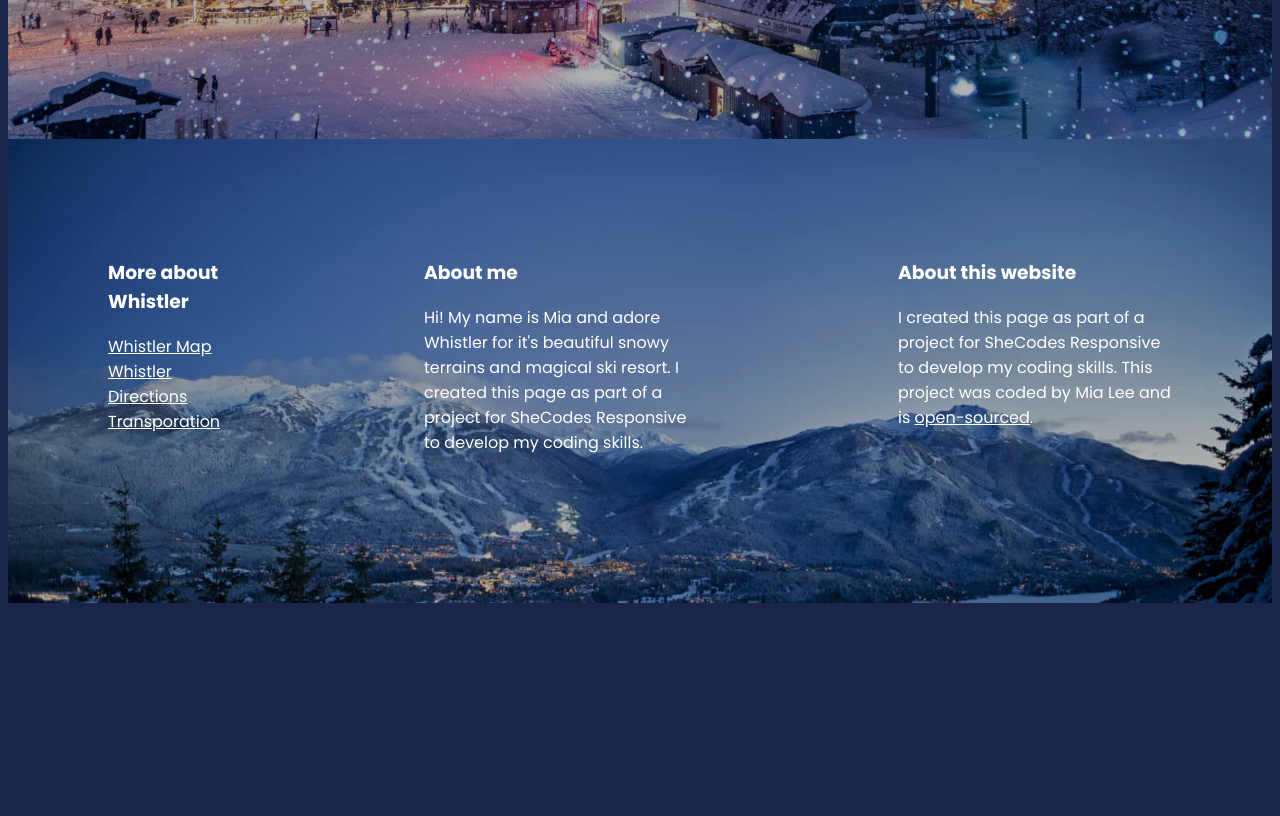
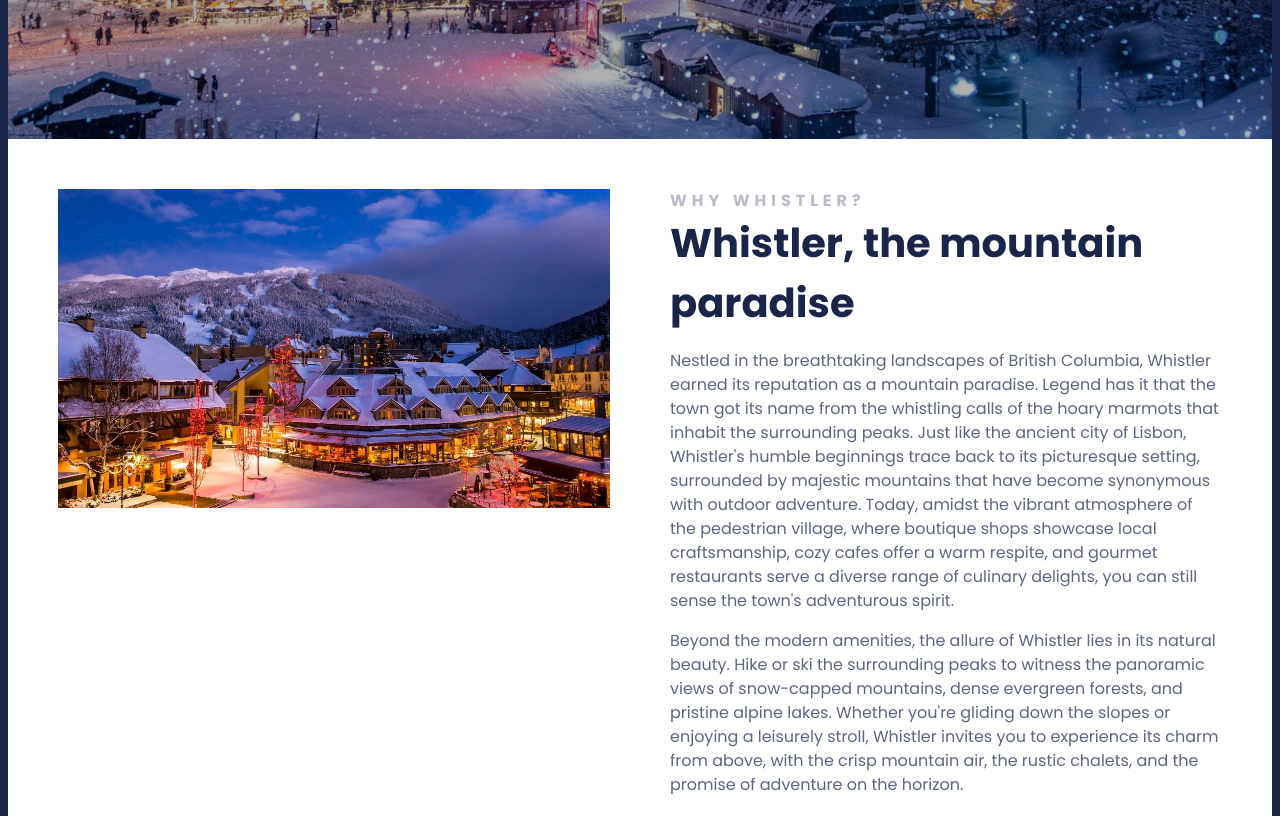
Before and after one commit to lmiya9/Travel-Project, a plain HTML site: page index.htm in a window 1280 px wide. Shown: the part 580-1396 px from the top of the page. Before the commit the page ends 1191 px from the top, so only its background shows below. Drawn offline with Linux system fonts and the light colour scheme.

Commit message:
main section added

```diff
--- a/index.htm
+++ b/index.htm
@@ -20,21 +20,42 @@
         <h2>North America's largest ski resort</h2>
         <a href="#more">Learn more</a>
       </header>
+  <main>
+        <section class="grid grid-2-columns">
+          <div>
+            <img
+              src="images/whistler-village.jpeg"
+              alt="Whistler Village"
+              class="img-responsive"
+            />
+          </div>
+          <div>
+            <h2>Why Whistler?</h2>
+            <h3>Whistler, the mountain paradise</h3>
+<p>
+  Nestled in the breathtaking landscapes of British Columbia, Whistler earned its reputation as a mountain paradise. Legend has it that the town got its name from the whistling calls of the hoary marmots that inhabit the surrounding peaks. Just like the ancient city of Lisbon, Whistler's humble beginnings trace back to its picturesque setting, surrounded by majestic mountains that have become synonymous with outdoor adventure. Today, amidst the vibrant atmosphere of the pedestrian village, where boutique shops showcase local craftsmanship, cozy cafes offer a warm respite, and gourmet restaurants serve a diverse range of culinary delights, you can still sense the town's adventurous spirit.
+</p>
+<p>
+  Beyond the modern amenities, the allure of Whistler lies in its natural beauty. Hike or ski the surrounding peaks to witness the panoramic views of snow-capped mountains, dense evergreen forests, and pristine alpine lakes. Whether you're gliding down the slopes or enjoying a leisurely stroll, Whistler invites you to experience its charm from above, with the crisp mountain air, the rustic chalets, and the promise of adventure on the horizon.
+</p>
+          </div>
+        </section>
+  </main>
       <footer>
-        <div class="boxes">
-        <div class="box"><h3>More about Whistler</h3>
+        <section class="grid grid-3-columns-with-first-narrow">
+        <div><h3>More about Whistler</h3>
         <ul>
           <li><a href="#" target="_blank">Whistler Map</a></li>
           <li><a href="#" target="_blank">Whistler Directions</a></li>
           <li><a href="#" target="_blank">Transporation</a></li>
         </ul>
         </div>
-        <div class="box"> <h3>About me</h3>
-         <p>Hi! My name is Mia and adore Whistler for it's beautiful snowy terrains and magical ski resort. I created this page as part of a project for SheCodes Responsive to develop my coding skills.</p></div>
-        <div class="box"><h3>About this website </h3>
+        <div> <h3>About me</h3>
+         <p>Hi! My name is Mia and I adore Whistler for it's beautiful snowy terrains and magical ski resort. I created this page as part of a project for SheCodes Responsive to develop my coding skills.</p></div>
+        <div><h3>About this website </h3>
         <p>I created this page as part of a project for SheCodes Responsive to develop my coding skills.
           This project was coded by Mia Lee and is <a href="https://github.com/lmiya9/Travel-Project" target="_blank">open-sourced</a>.</p></div>
-        </p></div>
+        </p></section>
       </footer>
     </div>
   </body>
--- a/src/styles.css
+++ b/src/styles.css
@@ -7,6 +7,11 @@ body {
   max-width: 1600px;
   margin: 0 auto;
 }
+
+.img-responsive {
+  max-width: 100%;
+}
+
 .hero {
   background-image: linear-gradient(rgba(0, 0, 0, 0.3), rgba(0, 0, 0, 0.3)),
     url("../images/whistler-village-2.jpg");
@@ -56,24 +61,60 @@ body {
   background-color: rgba(255, 255, 255, 1);
 }
 
-@media (max-width: 900px) {
-  .hero h1 {
-    font-size: 40px;
-  }
-  .hero h2 {
-    font-size: 20px;
-  }
+
+.grid {
+  display: grid;
+  grid-gap: 60px;
 }
 
-.boxes {
-  display: grid;
-  grid-template-columns: 2fr 3fr 3fr;
+.grid-2-columns {
+  grid-template-columns: 1fr 1fr;
 }
 
-.box {
-  padding: 100px;
+.grid-3-columns {
+  grid-template-columns: 1fr 1fr 1fr;
+}
+.grid-3-columns-with-first-narrow {
+  grid-template-columns: 1fr 2fr 2fr;
+
+}
+
+section {
   margin: 0 auto;
+  max-width: 1400px;
+  padding: 50px;
 }
+
+main {
+  background-color: white;
+}
+
+main h2 {
+  font-weight: 700;
+  font-size: 16px;
+  line-height: 1.5;
+  margin: 0;
+  letter-spacing: 5px;
+  color: #1A2549;
+  opacity: 0.3;
+  text-transform: uppercase;
+}
+
+main h3 {
+  font-weight: 700;
+  font-size: 40px;
+  line-height: 1.5;
+  color: #1A2549;
+  margin: 0;
+}
+
+main p {
+  font-size: 16px;
+  line-height: 1.5;
+  color: #1A2549;
+  opacity: 0.7;
+}
+
 
 footer {
   color: white;
@@ -98,3 +139,27 @@ footer a {
 footer a:hover {
   opacity: 0.6;
 }
+
+@media (max-width: 1000px) {
+
+  .hero h1 {
+    font-size: 40px;
+  }
+  .hero h2 {
+    font-size: 20px;
+  }
+  .grid-2-columns {
+  grid-template-columns: 1fr ;
+}
+  .grid-3-columns {
+  grid-template-columns: 1fr ;
+}
+  .grid-3-columns-with-first-narrow{
+    grid-template-columns: 1fr;
+  }
+  .section {
+  padding: 20px;
+  margin-left: 10px;
+}
+
+}
```
